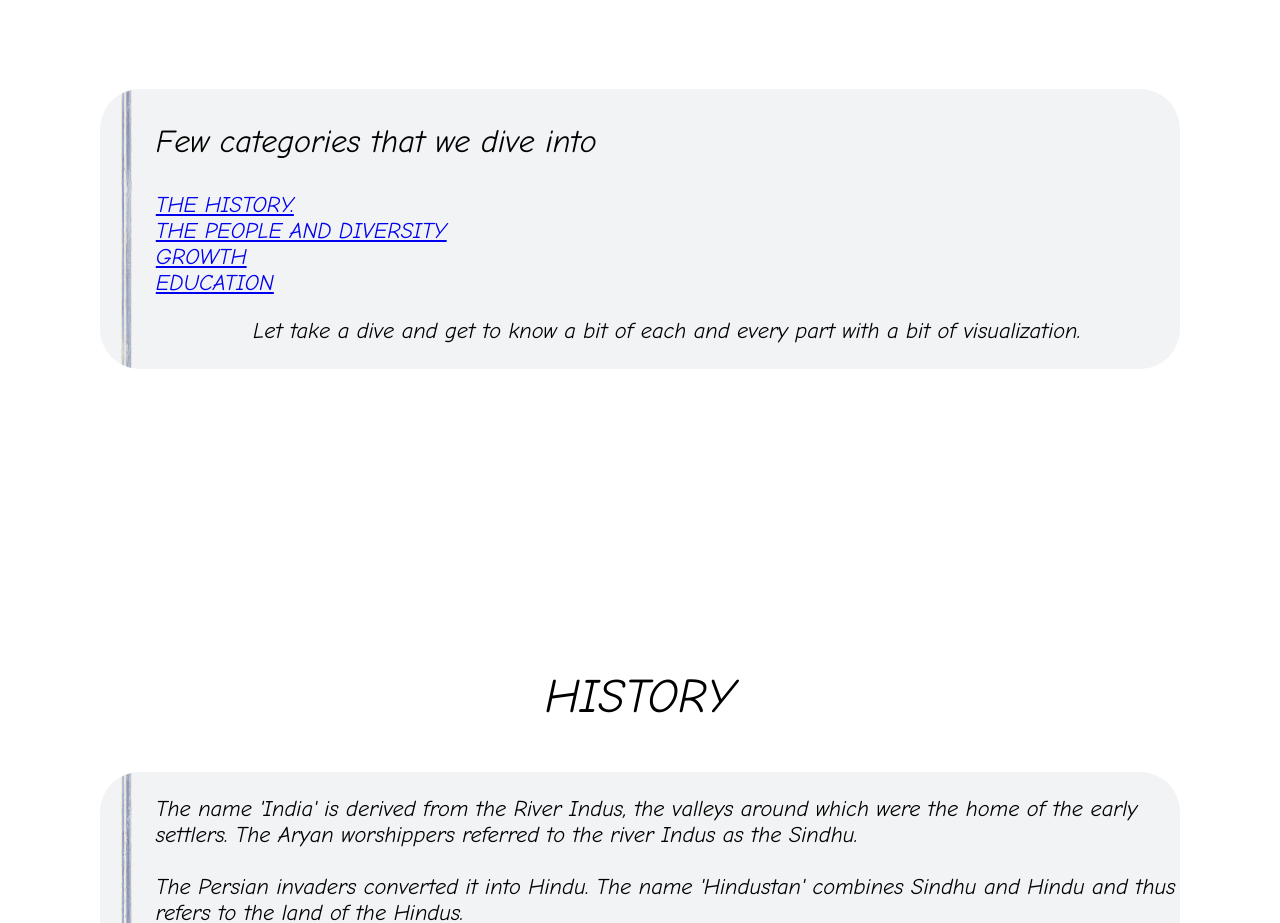
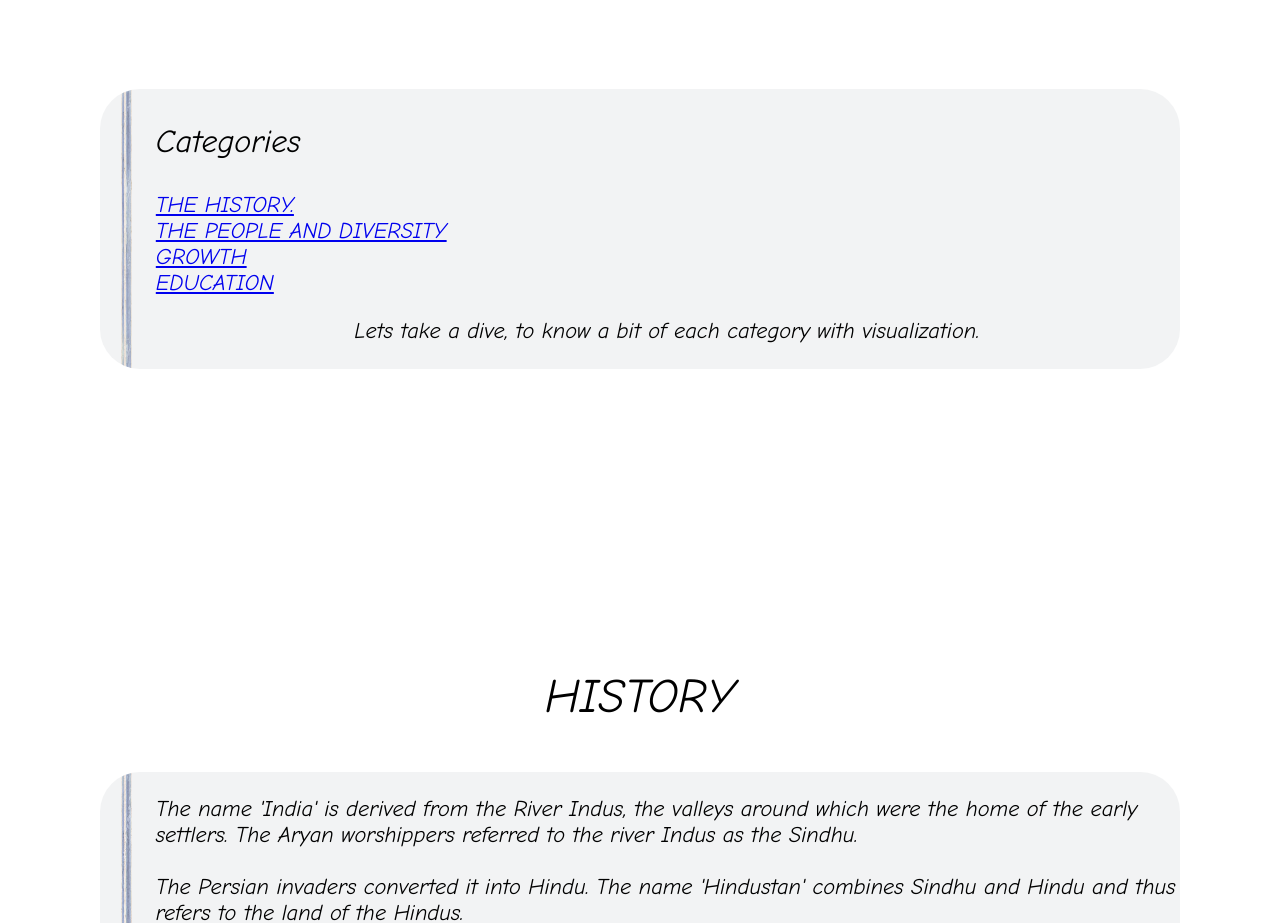
Before and after one commit to sdevanathan95/Visualization-Devanathan, a plain HTML site: page index.html in a window 1280 px wide. Shown: the part 1280-2203 px from the top of the page. Drawn offline with Linux system fonts and the light colour scheme; a script that the page names is missing.

Commit message:
Final edit 4/6

```diff
--- a/index.html
+++ b/index.html
@@ -453,14 +453,14 @@
 
 		</div>
 		<div class= 'list'>
-			<p class = 'p1'>Few categories that we dive into</p>
+			<p class = 'p1'>Categories</p>
 			<p class ='p3'>
 			<a href=#history>THE HISTORY.</a><br>
 			<a href=#The_People_and_Diversity>THE PEOPLE AND DIVERSITY</a><br>
 			<a href=#Growth>GROWTH</a><br>
 			<a href=#Education>EDUCATION</a>
 			<br>
-			<p class='p2'>Let take a dive and get to know a bit of each and every part with a bit of visualization.</p>
+			<p class='p2'>Lets take a dive, to know a bit of each category with visualization.</p>
 		</div>
 
 		<!--section A-->
```
